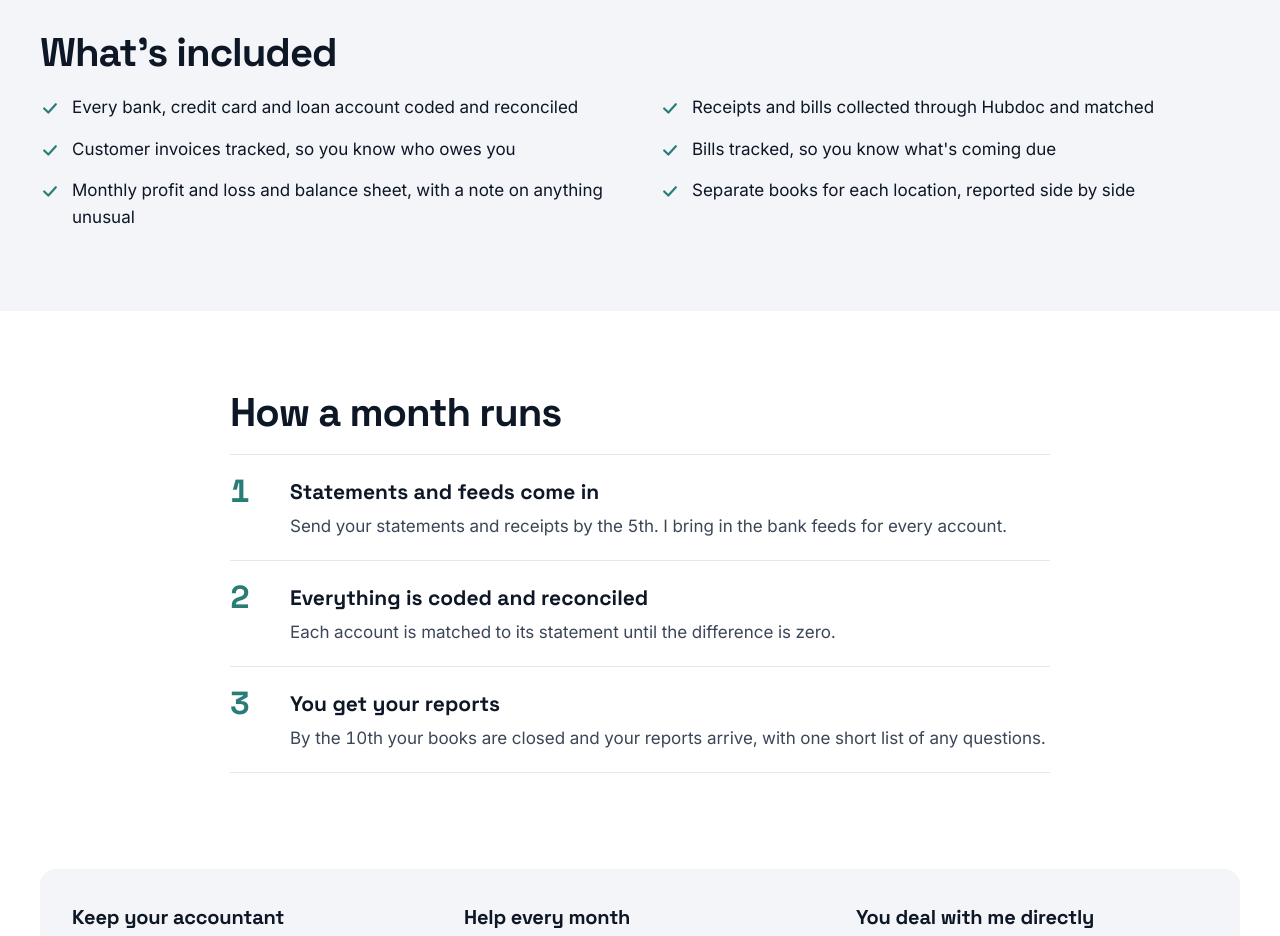
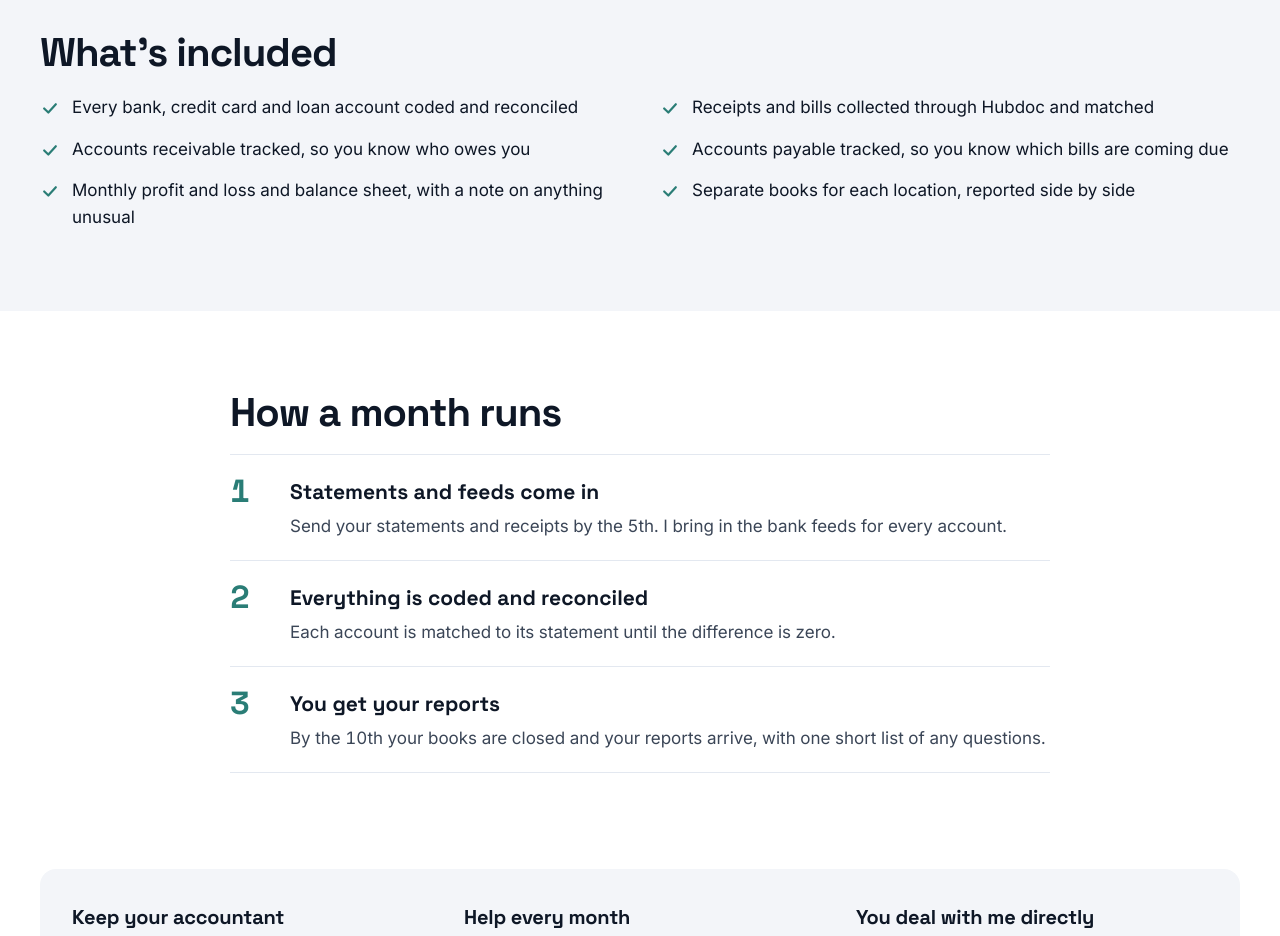
Before and after one commit to ottawabkk-del/ottawabkk-del.github.io, a plain HTML site: page monthly-bookkeeping/index.html in a window 1280 px wide. Shown: the part 1160-2096 px from the top of the page. Drawn offline with Linux system fonts and the light colour scheme.

Commit message:
Add accounts payable/receivable and YouTuber wording

```diff
--- a/monthly-bookkeeping/index.html
+++ b/monthly-bookkeeping/index.html
@@ -99,8 +99,8 @@
 <ul style="list-style: none; margin: 0; padding: 0; display: grid; grid-template-columns: repeat(2, minmax(0, 1fr)); gap: 14px 40px">
 <li style="display: flex; gap: 12px"><svg width="20" height="20" viewBox="0 0 24 24" aria-hidden="true" style="flex: 0 0 auto; margin-top: 4px"><path d="M5 12.5 L10 17.5 L19 7.5" fill="none" stroke="#2A7D76" stroke-width="2.6" stroke-linecap="round" stroke-linejoin="round"></path></svg><span>Every bank, credit card and loan account coded and reconciled</span></li>
 <li style="display: flex; gap: 12px"><svg width="20" height="20" viewBox="0 0 24 24" aria-hidden="true" style="flex: 0 0 auto; margin-top: 4px"><path d="M5 12.5 L10 17.5 L19 7.5" fill="none" stroke="#2A7D76" stroke-width="2.6" stroke-linecap="round" stroke-linejoin="round"></path></svg><span>Receipts and bills collected through Hubdoc and matched</span></li>
-<li style="display: flex; gap: 12px"><svg width="20" height="20" viewBox="0 0 24 24" aria-hidden="true" style="flex: 0 0 auto; margin-top: 4px"><path d="M5 12.5 L10 17.5 L19 7.5" fill="none" stroke="#2A7D76" stroke-width="2.6" stroke-linecap="round" stroke-linejoin="round"></path></svg><span>Customer invoices tracked, so you know who owes you</span></li>
-<li style="display: flex; gap: 12px"><svg width="20" height="20" viewBox="0 0 24 24" aria-hidden="true" style="flex: 0 0 auto; margin-top: 4px"><path d="M5 12.5 L10 17.5 L19 7.5" fill="none" stroke="#2A7D76" stroke-width="2.6" stroke-linecap="round" stroke-linejoin="round"></path></svg><span>Bills tracked, so you know what's coming due</span></li>
+<li style="display: flex; gap: 12px"><svg width="20" height="20" viewBox="0 0 24 24" aria-hidden="true" style="flex: 0 0 auto; margin-top: 4px"><path d="M5 12.5 L10 17.5 L19 7.5" fill="none" stroke="#2A7D76" stroke-width="2.6" stroke-linecap="round" stroke-linejoin="round"></path></svg><span>Accounts receivable tracked, so you know who owes you</span></li>
+<li style="display: flex; gap: 12px"><svg width="20" height="20" viewBox="0 0 24 24" aria-hidden="true" style="flex: 0 0 auto; margin-top: 4px"><path d="M5 12.5 L10 17.5 L19 7.5" fill="none" stroke="#2A7D76" stroke-width="2.6" stroke-linecap="round" stroke-linejoin="round"></path></svg><span>Accounts payable tracked, so you know which bills are coming due</span></li>
 <li style="display: flex; gap: 12px"><svg width="20" height="20" viewBox="0 0 24 24" aria-hidden="true" style="flex: 0 0 auto; margin-top: 4px"><path d="M5 12.5 L10 17.5 L19 7.5" fill="none" stroke="#2A7D76" stroke-width="2.6" stroke-linecap="round" stroke-linejoin="round"></path></svg><span>Monthly profit and loss and balance sheet, with a note on anything unusual</span></li>
 <li style="display: flex; gap: 12px"><svg width="20" height="20" viewBox="0 0 24 24" aria-hidden="true" style="flex: 0 0 auto; margin-top: 4px"><path d="M5 12.5 L10 17.5 L19 7.5" fill="none" stroke="#2A7D76" stroke-width="2.6" stroke-linecap="round" stroke-linejoin="round"></path></svg><span>Separate books for each location, reported side by side</span></li>
 </ul>
```
Also changed, not shown: influencer-bookkeeping/index.html (+3 -3 lines).
